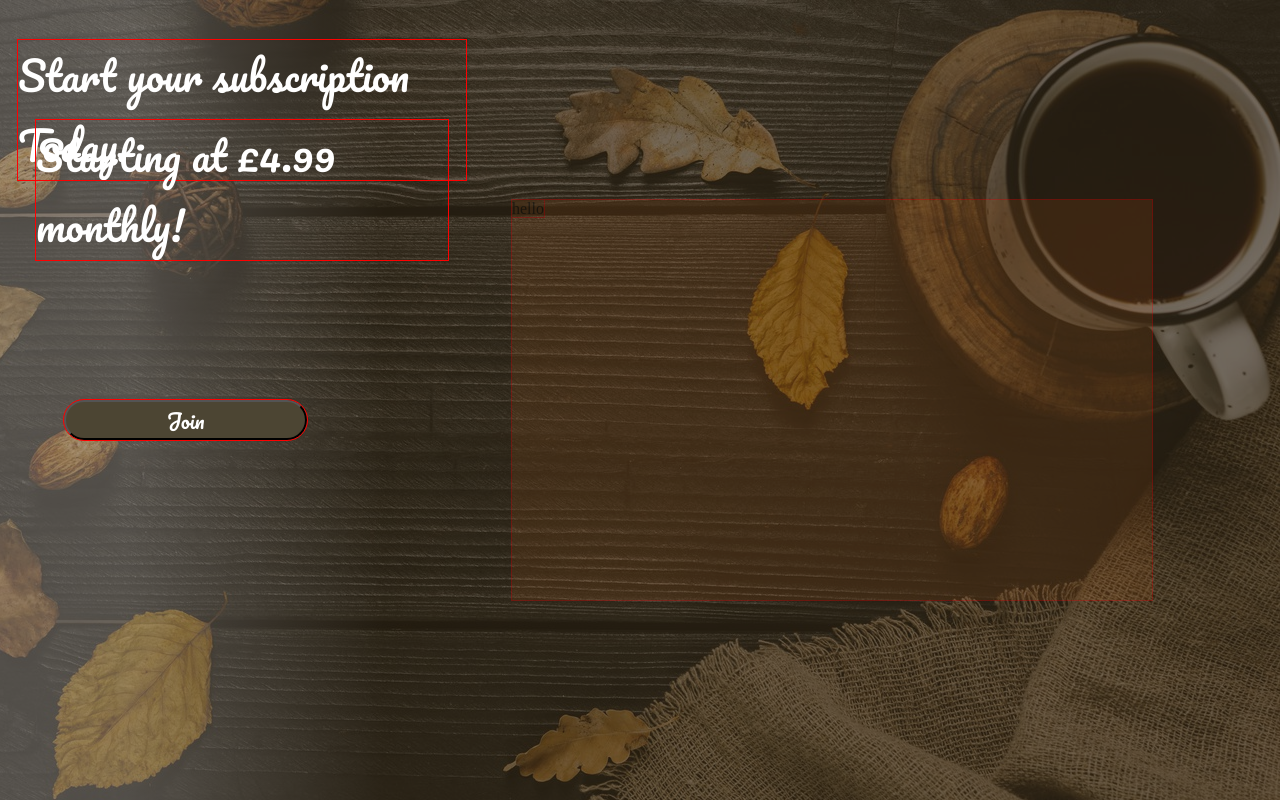
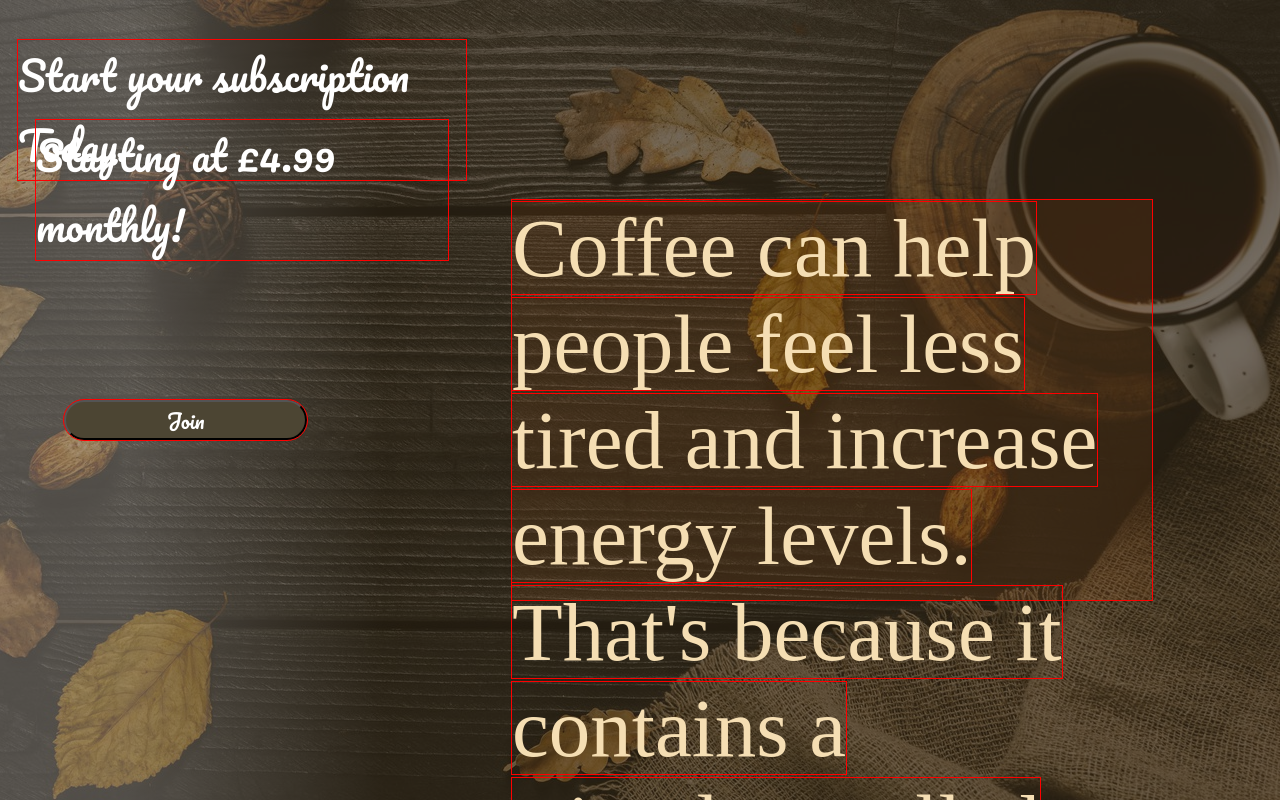
Before and after one commit to MohammedUsman-hub/coffee-subscription-landing-page, a React (Create React App) app in the folder coffee-sub/: page / in a window 1280 px wide. Shown: the top 800 px of the page. Built offline with nearby package versions, Linux system fonts and the light colour scheme; a web font is replaced by a local one.

Commit message:
adding text and styling

```diff
--- a/coffee-sub/src/components/txtbox.js
+++ b/coffee-sub/src/components/txtbox.js
@@ -5,7 +5,9 @@ export default class txtBox extends Component{
     render(){
         return(
             <div className='txtBox-div'>
-                <span className=''>hello</span>
+                <span className='txtBox-txt'>Coffee can help people feel less tired and increase
+                energy levels. That's because it contains a stimulant called caffeine the
+                most commonly consumed psychoactive substance in the world.</span>
             </div>
         )
     }
--- a/coffee-sub/src/index.css
+++ b/coffee-sub/src/index.css
@@ -137,10 +137,14 @@ html, body{
 .txtBox-div{
   width: 50%;
   height: 50%;
-  background-color: rgba(210, 105, 30, 0.407);
+  background-color: rgba(210, 105, 30, 0.105);
   font-family: 'Inspiration', cursive;
   position: absolute;
   top: 25%;
   left: 40%;
-  opacity: 30%;
+  opacity: 100%;
 }
+.txtBox-txt{
+  font-size: 83px;
+  color: wheat;
+}
```
